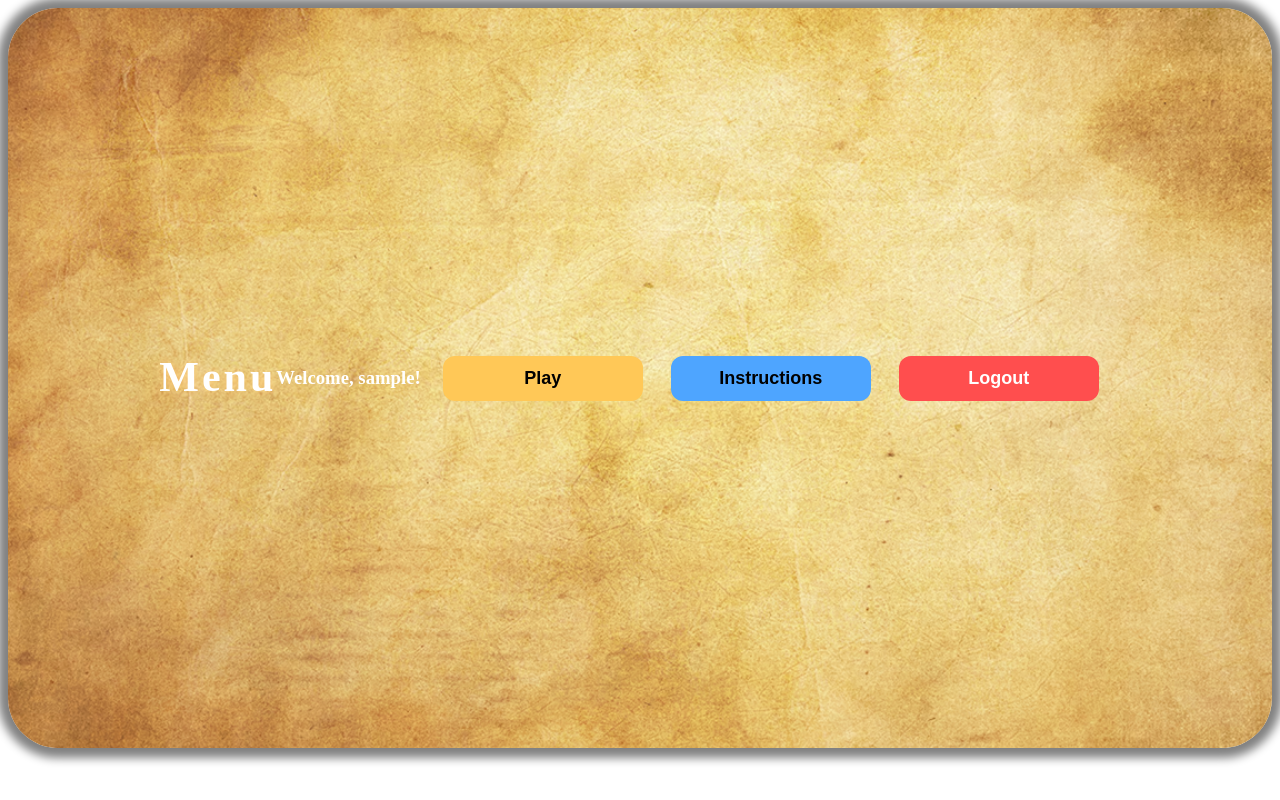
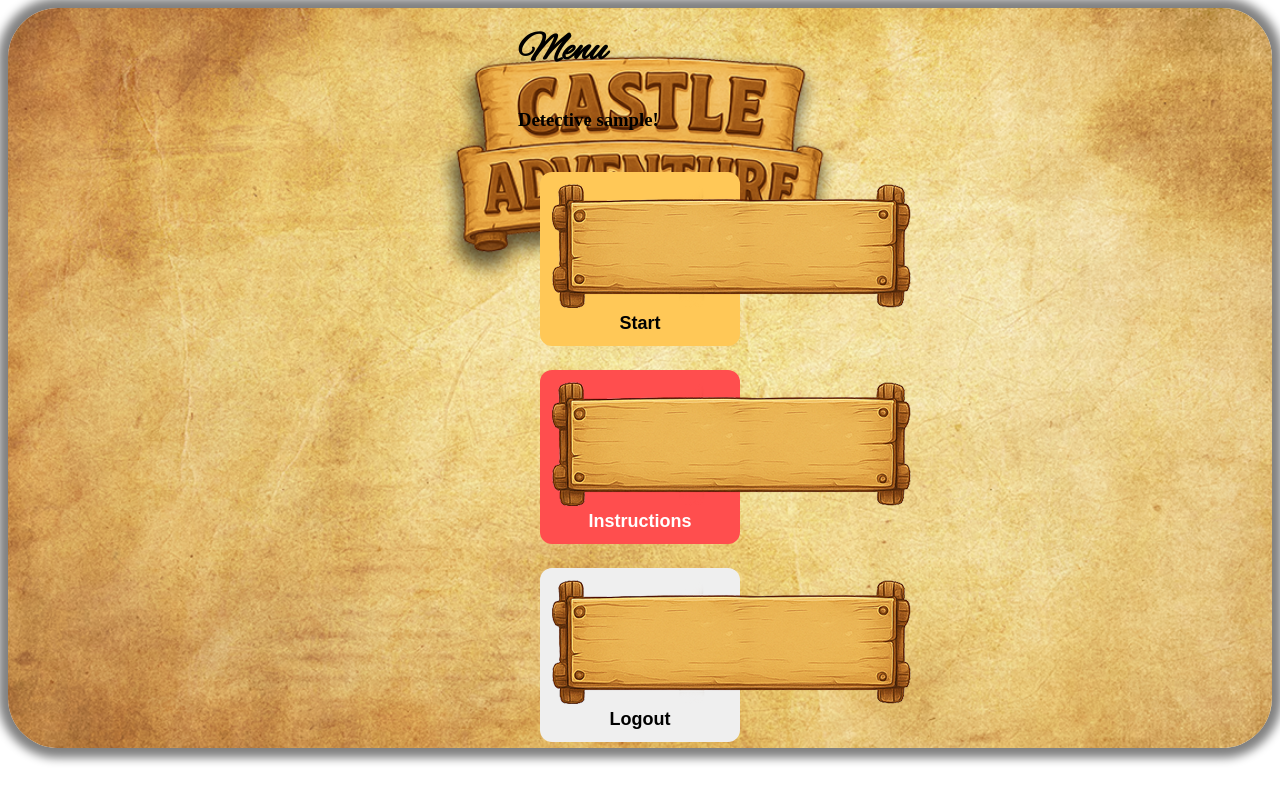
Before and after one commit to Sash-J/Castle-Adventure, a PHP site: page /Menu.php in a window 1280 px wide. Run offline with PHP 8.4, Linux system fonts and the light colour scheme; the visitor is signed in with stand-in values (Sample User, id 1); some web fonts are replaced.

Commit message:
btn updt

```diff
--- a/Menu.php
+++ b/Menu.php
@@ -19,13 +19,26 @@
 
 <body>
 
-    <div class="game-container">
-        <h1 class="menuTitle">Menu</h1>
-        <h3 style="color:white;">Welcome, <?= htmlspecialchars($_SESSION['username']); ?>!</h3>
-        <div class="menu-buttons">
-            <button id="startGame" onclick="startGame()">Play</button>
-            <button onclick="instructions()">Instructions</button>
-            <button onclick="logout()">Logout</button>
+    <div class="container">
+        <div class="menu-container">
+            <h2>Menu</h2>
+            <h3>Detective <?= htmlspecialchars($_SESSION['username']); ?>!</h3>
+            <div class="menu-buttons">
+                <button id="startGame" onclick="startGame()" class="img-btn">
+                    <img class="btn-image" src="./Assets/Button_1.png">
+                    <span class="Btn-text">Start</span>
+                </button><br>
+
+                <button onclick="instructions()" class="img-btn">
+                    <img class="btn-image" src="./Assets/Button_1.png">
+                    <span class="Btn-text">Instructions</span>
+                </button><br>
+
+                <button onclick="logout()" class="img-btn">
+                    <img class="btn-image" src="./Assets/Button_1.png">
+                    <span class="Btn-text">Logout</span>
+                </button><br>
+            </div>
         </div>
     </div>
 
```
